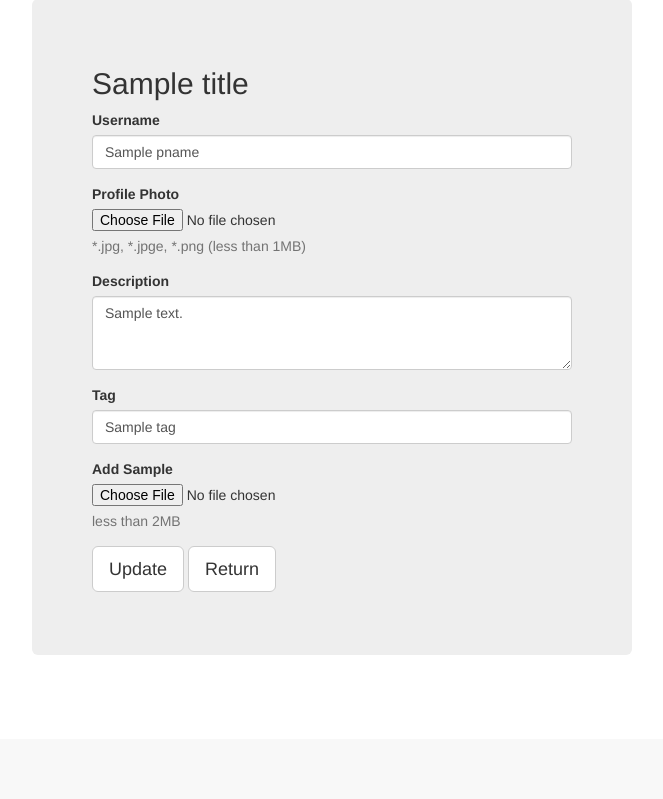
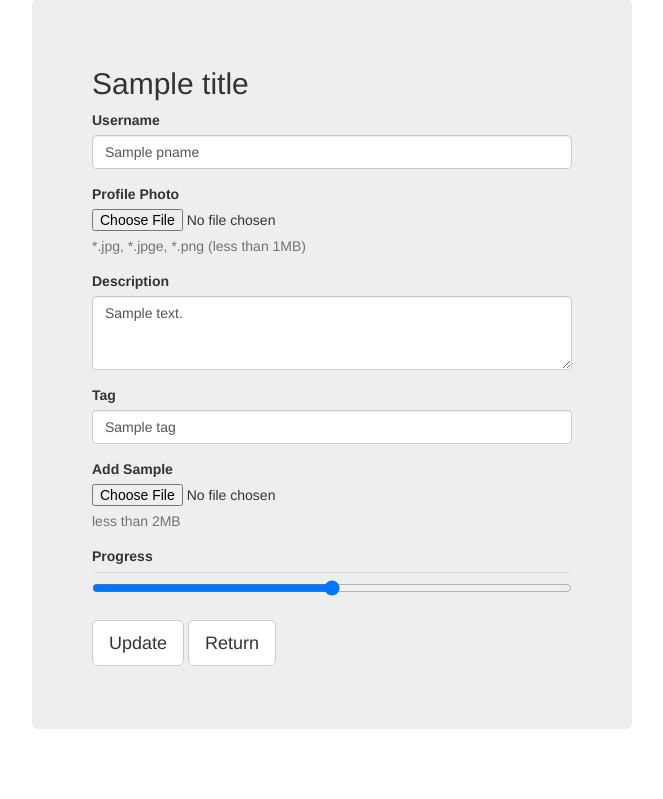
Before and after one commit to glkwhr/Crowdfunding, a PHP site: the page made by application/views/project/edit.php in a window 1280 px wide. Shown: the part 61-860 px from the top of the page, without its empty margins (308-971 px from the left). Before the commit the page ends 653 px from the top, so only its background shows below. Run offline with PHP 8.4, Linux system fonts and the light colour scheme; the visitor is signed in with stand-in values (Sample User, id 1); the template is opened without the code that fills it: most values are stand-ins (such as "Sample title", 1, 10 or a date in 2020); data that the repository does not hold is empty; some libraries are stand-ins or nearby versions.

Commit message:
Bug fixed.

```diff
--- a/application/views/project/edit.php
+++ b/application/views/project/edit.php
@@ -56,7 +56,7 @@
     <?php endif?>
   </div>
 
-<?php if (!isset($progress)):?>
+<?php if (isset($progress)):?>
   <div class="form-group <?php if (isset($progressError)) { echo 'has-error'; }?>">
 	<label class="control-label">Progress</label>
 	<input class="form-control" type="range" min="0" max="100" name="progress" required="required" value = "<?php echo $progress;?>" placeholder="Progress">
```
